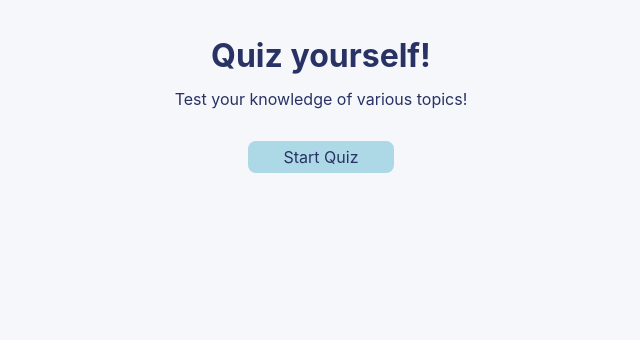
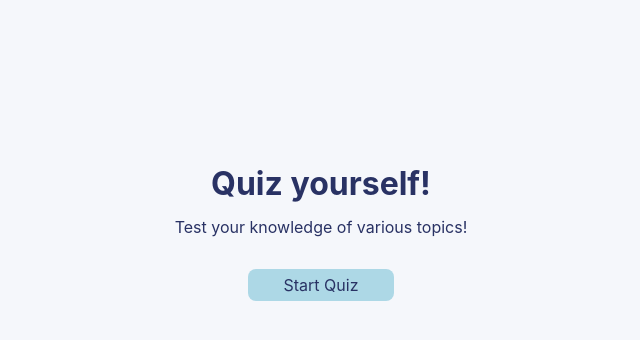
Before and after one commit to michael-j-coyne/quiz-app, a React (Vite) app: page / in a window 1280 px wide. Shown: the top 340 px of the page, without its empty margins (319-959 px from the left). Built offline with nearby package versions, Linux system fonts and the light colour scheme.

Commit message:
Update home.css

```diff
--- a/src/pages/home/home.css
+++ b/src/pages/home/home.css
@@ -1,6 +1,6 @@
 .home {
   display: flex;
-  height: 100%;
+  height: 80vh;
   flex-direction: column;
   align-items: center;
 }
```
